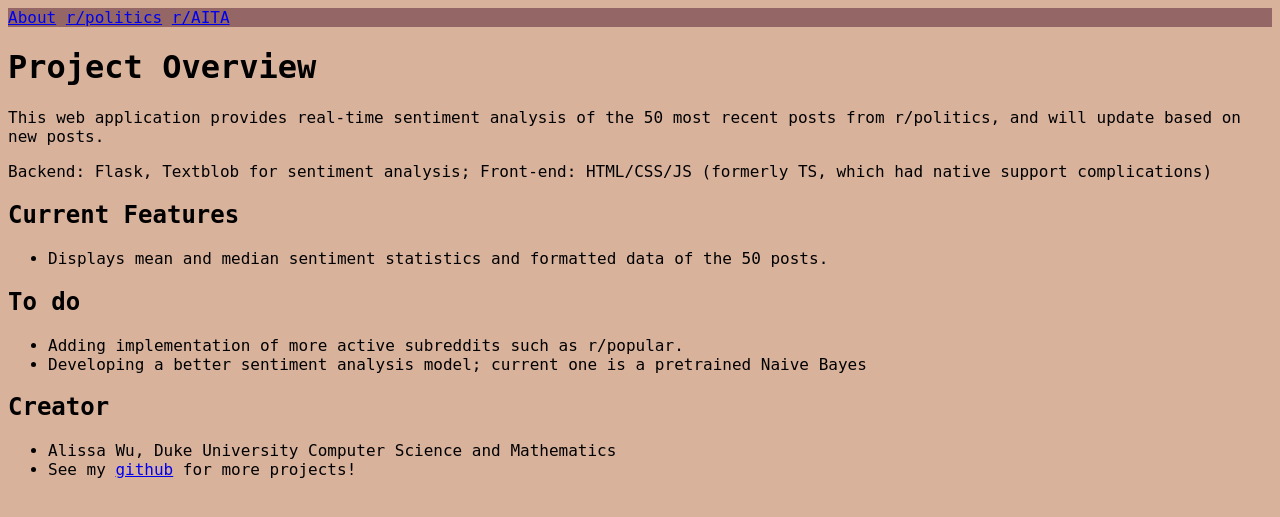
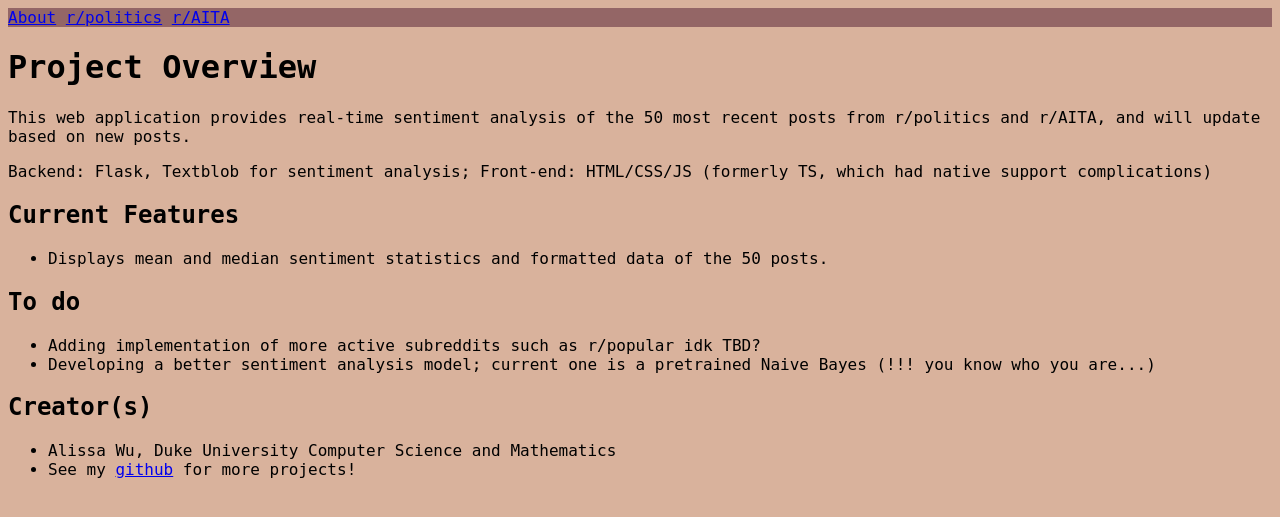
Before and after one commit to alissawu/realtime-reddit-sentiments, a Flask app: page / in a window 1280 px wide. Shown: the top 517 px of the page. Run offline with Flask 3, Linux system fonts and the light colour scheme.

Commit message:
update index

```diff
--- a/templates/index.html
+++ b/templates/index.html
@@ -15,7 +15,7 @@
 
         <div class="container">
             <h1>Project Overview</h1>
-            <p>This web application provides real-time sentiment analysis of the 50 most recent posts from r/politics, and will update based on new posts. </p>
+            <p>This web application provides real-time sentiment analysis of the 50 most recent posts from r/politics and r/AITA, and will update based on new posts. </p>
             <p>Backend: Flask, Textblob for sentiment analysis; Front-end: HTML/CSS/JS (formerly TS, which had native support complications)</p>
 
             <h2>Current Features</h2>
@@ -24,10 +24,10 @@
             </ul>
             <h2>To do</h2>
             <ul>
-                <li>Adding implementation of more active subreddits such as r/popular.</li>
-                <li>Developing a better sentiment analysis model; current one is a pretrained Naive Bayes</li>
+                <li>Adding implementation of more active subreddits such as r/popular idk TBD?</li>
+                <li>Developing a better sentiment analysis model; current one is a pretrained Naive Bayes (!!! you know who you are...)</li>
             </ul>
-            <h2>Creator</h2>
+            <h2>Creator(s)</h2>
             <ul>
                 <li>Alissa Wu, Duke University Computer Science and Mathematics</li>
                 <li>See my <a href="https://github.com/alissawu">github</a> for more projects!</li>
```
